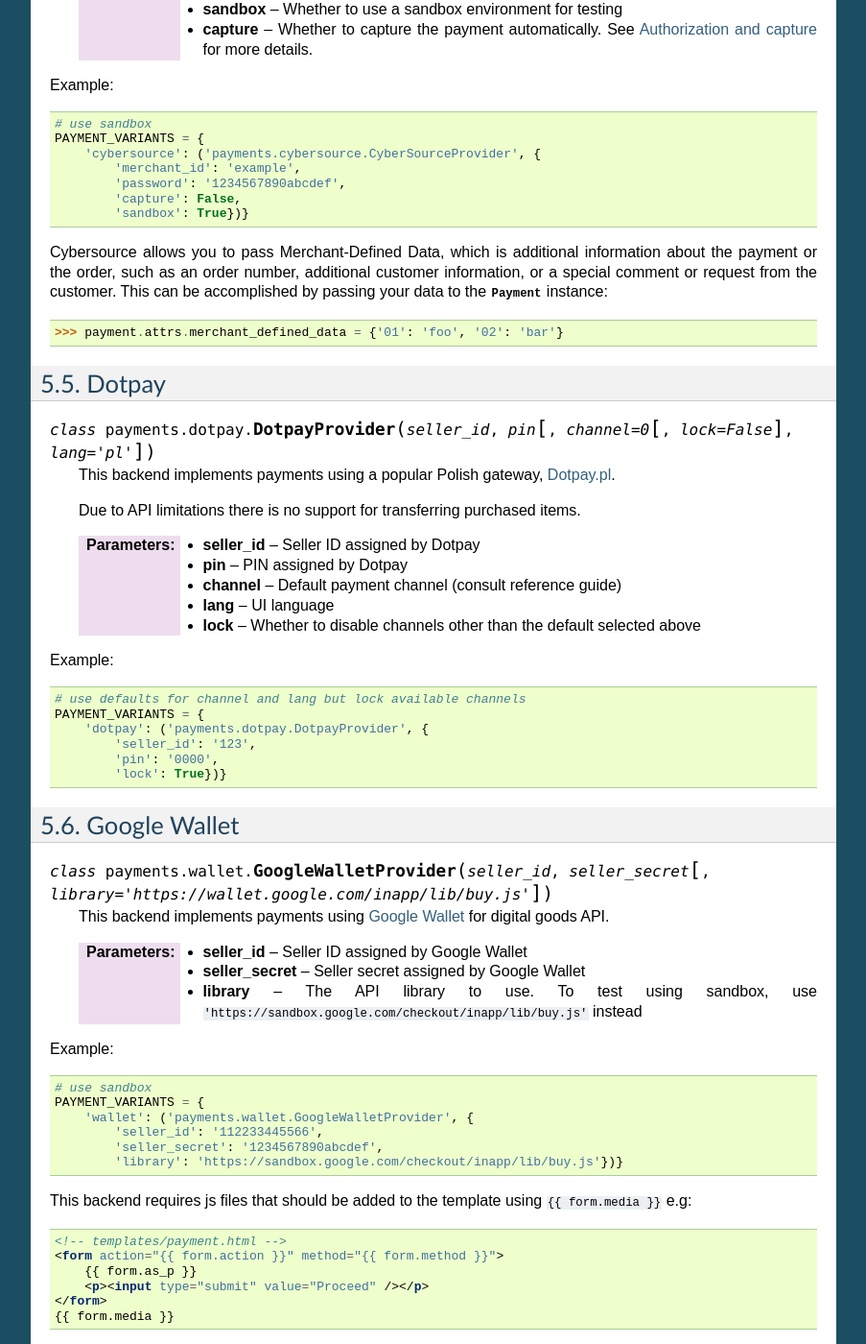
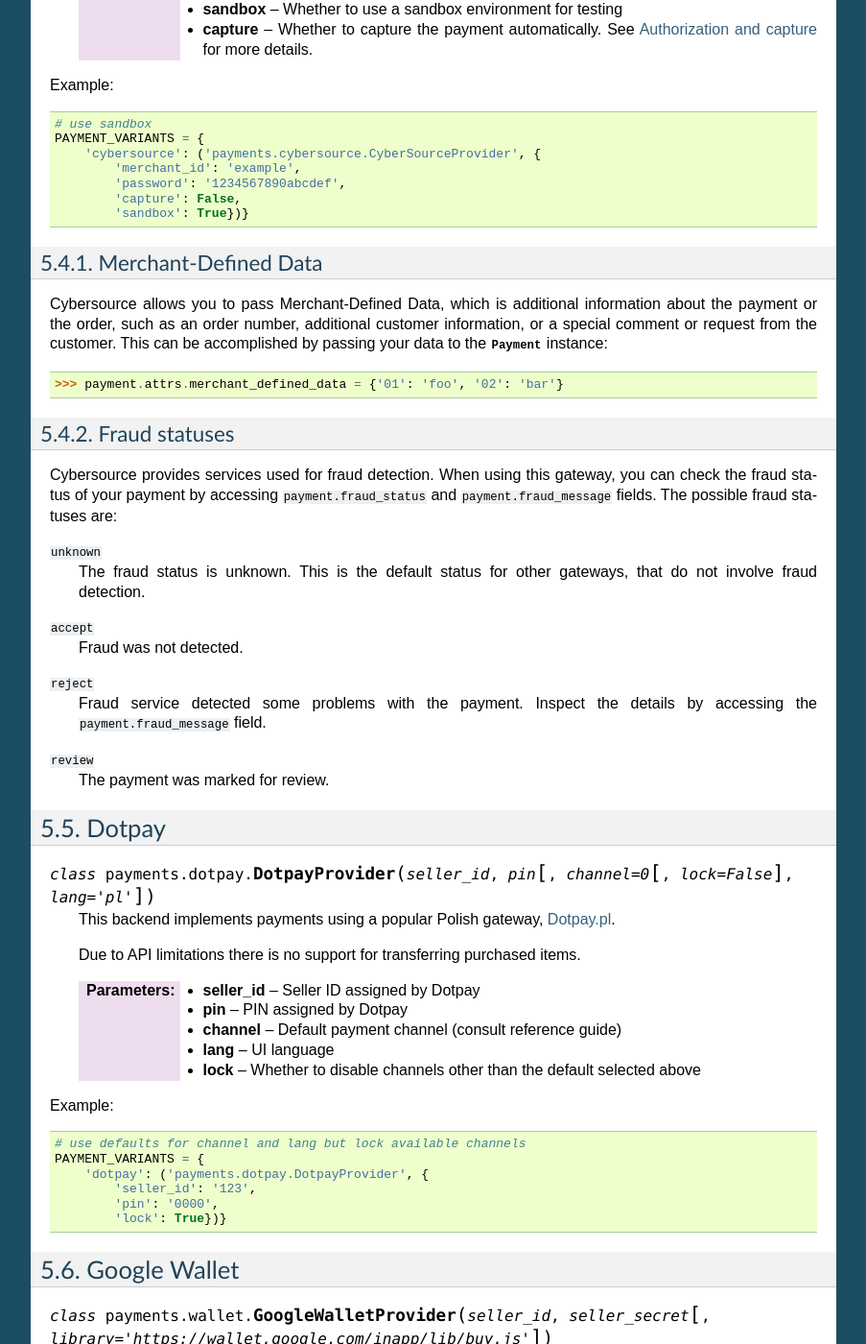
Before and after one commit to jazzband/django-payments, a Sphinx documentation site: the page built from doc/modules.rst, in a window 1280 px wide and 1400 px high, scrolled down 1356 px. Shown: the whole window at 96% size, without its empty margins (198-1101 px from the left). Built offline with Sphinx 7.4.7, drawn with Linux system fonts in a browser that asks for light colours; some of the changed text lies outside the part shown.

Commit message:
Describe fraud statuses in Cybersource

```diff
--- a/doc/modules.rst
+++ b/doc/modules.rst
@@ -82,9 +82,30 @@
               'sandbox': True})}
 
 
+Merchant-Defined Data
+"""""""""""""""""""""
+
 Cybersource allows you to pass Merchant-Defined Data, which is additional information about the payment or the order, such as an order number, additional customer information, or a special comment or request from the customer. This can be accomplished by passing your data to the :class:`Payment` instance::
 
       >>> payment.attrs.merchant_defined_data = {'01': 'foo', '02': 'bar'}
+
+
+Fraud statuses
+""""""""""""""
+
+Cybersource provides services used for fraud detection. When using this gateway, you can check the fraud status of your payment by accessing ``payment.fraud_status`` and ``payment.fraud_message`` fields. The possible fraud statuses are:
+
+``unknown``
+      The fraud status is unknown. This is the default status for other gateways, that do not involve fraud detection.
+
+``accept``
+      Fraud was not detected.
+
+``reject``
+      Fraud service detected some problems with the payment. Inspect the details by accessing the ``payment.fraud_message`` field.
+
+``review``
+      The payment was marked for review.
 
 
 Dotpay
```
